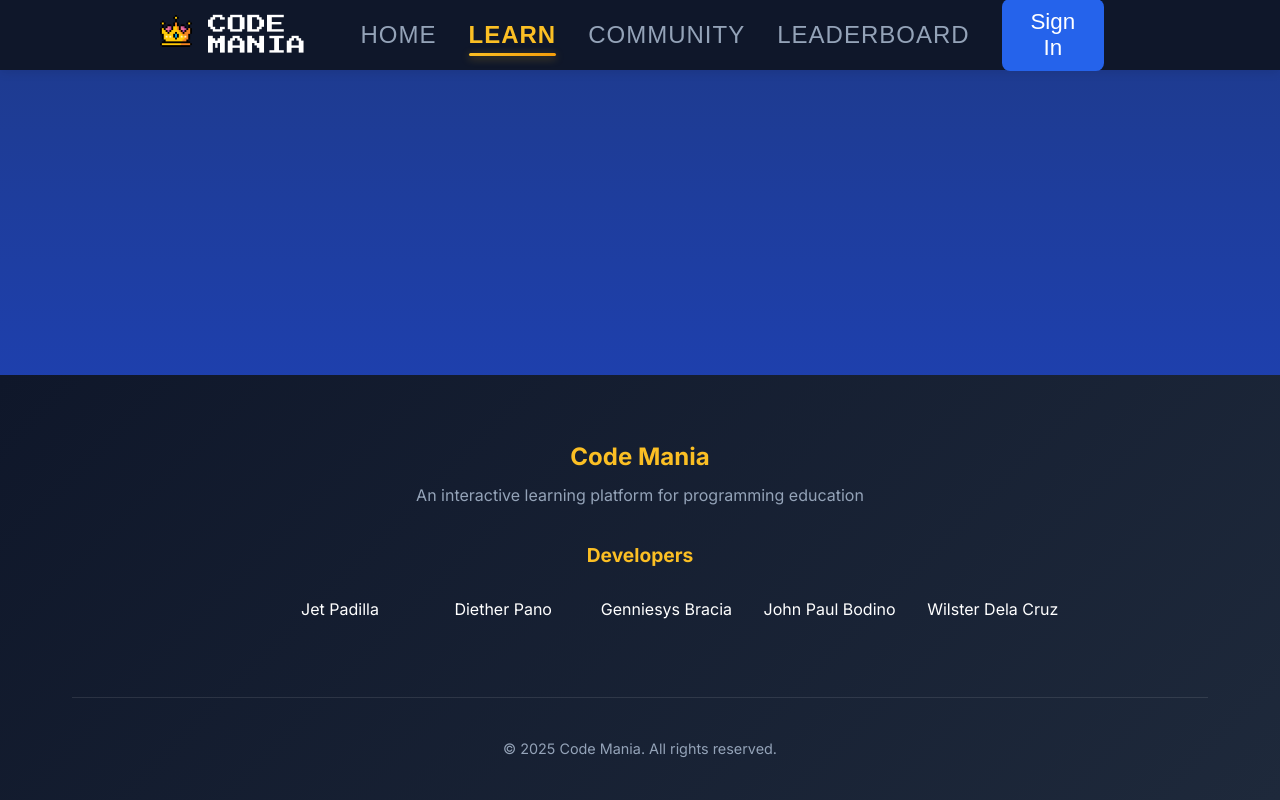
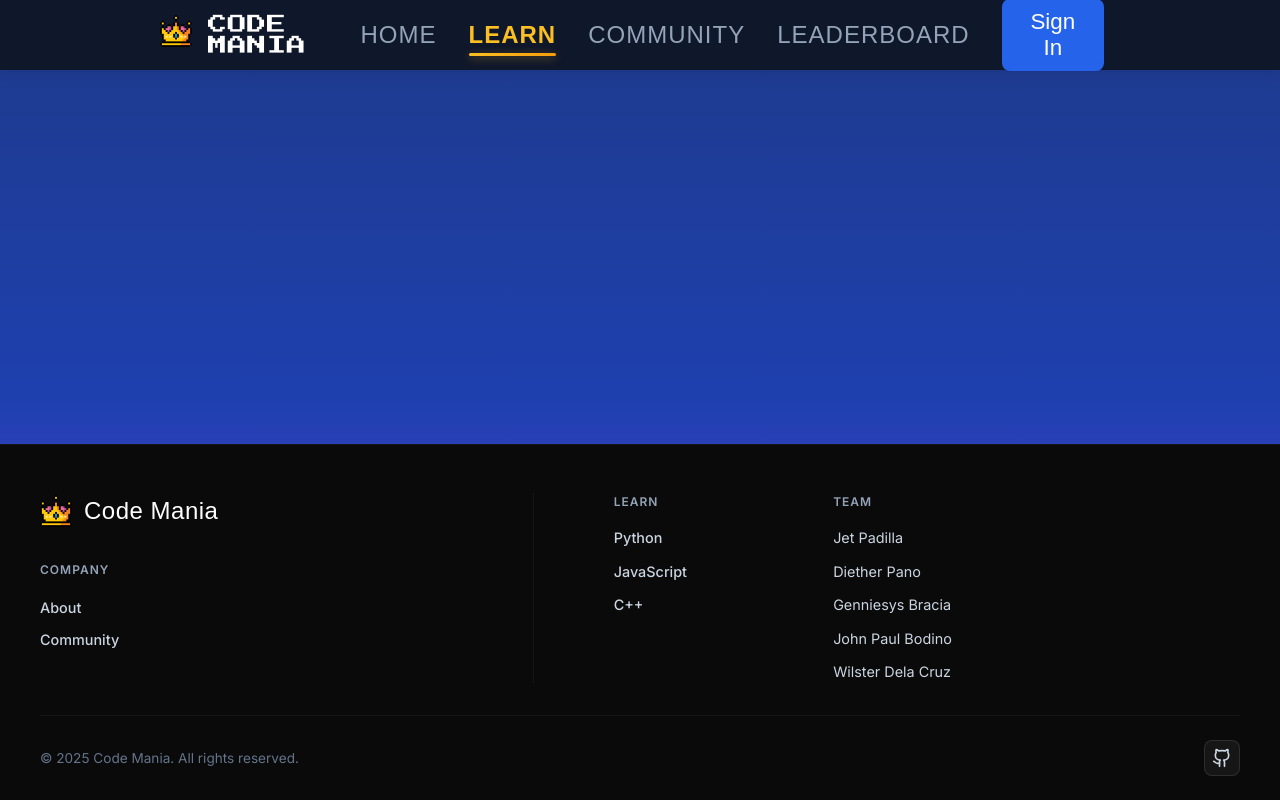
Before and after one commit to Code-Mania-Team/Code-Mania, a React (Vite) app in the folder frontend/: page /learn/python/exercise/1 in a window 1280 px wide. Built offline with nearby package versions, Linux system fonts and the light colour scheme; a web font is replaced by a local one.

Commit message:
footer fix

```diff
--- a/frontend/src/App.css
+++ b/frontend/src/App.css
@@ -490,137 +490,203 @@ body {
 
 /* === Footer === */
 .footer {
-  background: linear-gradient(135deg, #0f172a 0%, #1e293b 100%);
-  color: white;
-  padding: 4rem 0 2rem;
-  position: relative;
-  overflow: hidden;
-  font-family: 'Inter', sans-serif;
+  background: #0a0a0a;
+  padding: 3rem 2rem 1.5rem;
+  border-top: 1px solid rgba(255, 255, 255, 0.05);
+  font-family: 'Inter', -apple-system, BlinkMacSystemFont, 'Segoe UI', Roboto, sans-serif;
 }
 
 .footer-container {
   max-width: 1200px;
   margin: 0 auto;
-  padding: 0 2rem;
 }
 
-.footer-content {
+.footer-top {
+  display: grid;
+  grid-template-columns: 1.5fr 2fr;
+  gap: 3rem;
+  padding-bottom: 2rem;
+  border-bottom: 1px solid rgba(255, 255, 255, 0.05);
+}
+
+@media (max-width: 768px) {
+  .footer-top {
+    grid-template-columns: 1fr;
+    gap: 2rem;
+  }
+
+  .footer-brand {
+    padding-right: 0;
+    border-right: none;
+    padding-bottom: 1.5rem;
+    border-bottom: 1px solid rgba(255, 255, 255, 0.05);
+  }
+}
+
+.footer-brand {
   display: flex;
   flex-direction: column;
-  gap: 2rem;
-  text-align: center;
+  gap: 1.5rem;
+  padding-right: 2rem;
+  border-right: 1px solid rgba(255, 255, 255, 0.05);
 }
 
-.thesis-info h3 {
-  font-size: 1.5rem;
-  margin-bottom: 0.5rem;
-  color: #fbbf24;
+.footer-company {
+  margin-top: 0.5rem;
 }
 
-.thesis-info p {
+.footer-company h4 {
+  font-size: 0.75rem;
+  font-weight: 600;
   color: #94a3b8;
-  max-width: 600px;
-  margin: 0 auto;
-  line-height: 1.6;
+  margin-bottom: 1rem;
+  letter-spacing: 1px;
+  text-transform: uppercase;
 }
 
-.team-members h4 {
-  font-size: 1.2rem;
-  margin-bottom: 1rem;
-  color: #fbbf24;
+.footer-company ul {
+  list-style: none;
+  padding: 0;
+  margin: 0;
+  display: flex;
+  flex-direction: column;
+  gap: 0.5rem;
 }
 
-.members-grid {
-  display: grid;
-  grid-template-columns: repeat(auto-fit, minmax(0px, 1fr));
-  gap: 1rem;
-  max-width: 800px;
-  margin: 0 auto;
+.footer-company ul li a {
+  color: #cbd5e1;
+  text-decoration: none;
+  font-size: 0.9rem;
+  transition: color 0.2s ease;
 }
 
-.member {
-  padding: 0.75rem;
-  border-radius: 8px;
-  width: 200px;
+.footer-company ul li a:hover {
+  color: white;
 }
 
-.academic-info {
-  margin-top: 2rem;
-  padding-top: 2rem;
-  border-top: 1px solid rgba(255, 255, 255, 0.1);
+.footer-logo {
+  display: flex;
+  align-items: center;
+  gap: 0.75rem;
 }
 
-.academic-info p {
-  color: #94a3b8;
-  margin: 0.5rem 0;
-  font-size: 0.9rem;
+.footer-logo img {
+  width: 2rem;
+  height: 2rem;
 }
 
-.socials h4 {
+.footer-logo span {
   font-family: 'Jersey 10', sans-serif;
   font-size: 1.5rem;
-  margin-bottom: 1.5rem;
+  color: white;
+  letter-spacing: 0.5px;
+}
+
+.footer-tagline {
   color: #94a3b8;
+  font-size: 0.9rem;
+  margin: 0;
+}
+
+.footer-columns {
+  display: grid;
+  grid-template-columns: repeat(3, 1fr);
+  gap: 2rem;
+  padding-left: 2rem;
+}
+
+@media (max-width: 768px) {
+  .footer-columns {
+    grid-template-columns: 1fr;
+    padding-left: 0;
+  }
+}
+
+.footer-column h4 {
+  font-size: 0.75rem;
+  font-weight: 600;
+  color: #94a3b8;
+  margin-bottom: 1rem;
   letter-spacing: 1px;
 }
 
-.social-icons {
+.footer-column ul {
+  list-style: none;
+  padding: 0;
+  margin: 0;
   display: flex;
-  gap: 1rem;
-  justify-content: center;
-  margin: 0 auto 2rem;
-  flex-wrap: wrap;
-  max-width: 400px;
+  flex-direction: column;
+  gap: 0.75rem;
 }
 
-.social-icon {
-  width: 3rem;
-  height: 3rem;
-  border-radius: 0.75rem;
+.footer-column ul li {
+  font-size: 0.9rem;
+  color: #cbd5e1;
+}
+
+.footer-column ul li a {
+  color: #cbd5e1;
+  text-decoration: none;
+  transition: color 0.2s ease;
+}
+
+.footer-column ul li a:hover {
+  color: white;
+}
+
+.footer-bottom {
+  display: flex;
+  justify-content: space-between;
+  align-items: center;
+  padding-top: 1.5rem;
+}
+
+.footer-legal {
+  display: flex;
+  align-items: center;
+  gap: 2rem;
+  color: #64748b;
+  font-size: 0.85rem;
+}
+
+.footer-links {
+  display: flex;
+  gap: 1.5rem;
+}
+
+.footer-links a {
+  color: #64748b;
+  text-decoration: none;
+  transition: color 0.2s ease;
+}
+
+.footer-links a:hover {
+  color: #94a3b8;
+}
+
+.footer-socials {
+  display: flex;
+  gap: 0.75rem;
+}
+
+.footer-socials a {
+  width: 2.25rem;
+  height: 2.25rem;
+  border-radius: 0.5rem;
   background: rgba(255, 255, 255, 0.05);
-  backdrop-filter: blur(10px);
   border: 1px solid rgba(255, 255, 255, 0.1);
   display: flex;
   align-items: center;
   justify-content: center;
-  transition: all 0.3s ease;
-  color: white;
-  font-size: 1.2rem;
-  cursor: pointer;
+  color: #cbd5e1;
+  transition: all 0.2s ease;
 }
 
-.social-icon:hover {
-  background: rgba(59, 130, 246, 0.2);
-  border-color: rgba(59, 130, 246, 0.5);
-  transform: translateY(-3px) scale(1.05);
-  box-shadow: 0 4px 15px rgba(59, 130, 246, 0.2);
-}
-
-.social-icon svg,
-.social-icon-svg {
-  width: 1.5rem;
-  height: 1.5rem;
+.footer-socials a:hover {
+  background: rgba(255, 255, 255, 0.1);
+  border-color: rgba(255, 255, 255, 0.2);
   color: white;
-}
-
-.discord { background: #8b5cf6; }
-.discord:hover { background: #7c3aed; transform: translateY(-2px); }
-.facebook { background: #3b82f6; }
-.facebook:hover { background: #2563eb; transform: translateY(-2px); }
-.twitter { background: #0ea5e9; }
-.twitter:hover { background: #0284c7; transform: translateY(-2px); }
-.youtube { background: #ef4444; }
-.youtube:hover { background: #dc2626; transform: translateY(-2px); }
-
-.copyright {
-  color: #64748b;
-  font-size: 0.85rem;
-  margin-top: 3rem;
-  padding-top: 2rem;
-  border-top: 1px solid rgba(255, 255, 255, 0.05);
-  width: 100%;
-  font-family: 'Inter', sans-serif;
-  letter-spacing: 0.5px;
+  transform: translateY(-2px);
 }
 
 /* Responsive adjustments */
@@ -630,7 +696,9 @@ body {
   .learn-text h2 { font-size: 2.2rem; }
   .explore-btn { width: 100%; max-width: 280px; margin: 0 auto; }
   .hero-title { font-size: 2.5rem; }
-  .footer { padding: 3rem 1.5rem 1.5rem; }
-  .social-icon { width: 42px; height: 42px; font-size: 1.1rem; }
-  .copyright { font-size: 0.8rem; margin-top: 2rem; padding-top: 1.5rem; }
+  .footer { padding: 2rem 1rem 1rem; }
+  .footer-top { grid-template-columns: 1fr; gap: 2rem; }
+  .footer-columns { grid-template-columns: repeat(2, 1fr); gap: 1.5rem; }
+  .footer-bottom { flex-direction: column; gap: 1.5rem; text-align: center; }
+  .footer-legal { flex-direction: column; gap: 1rem; }
 }
--- a/frontend/src/App.jsx
+++ b/frontend/src/App.jsx
@@ -1,5 +1,5 @@
-import { useState } from 'react';
-import { BrowserRouter as Router, Routes, Route } from 'react-router-dom';
+import { useState, useEffect } from 'react';
+import { BrowserRouter as Router, Routes, Route, useLocation } from 'react-router-dom';
 import { Code, Play, Twitter, Youtube } from 'lucide-react';
 import './App.css';
 import Header from "./components/header";
@@ -10,6 +10,21 @@ import Learn from "./pages/Learn";
 import PythonCourse from "./pages/PythonCourse";
 import CppCourse from "./pages/CppCourse";
 import JavaScriptCourse from "./pages/JavaScriptCourse";
+
+// Component to handle scrolling to top on route change
+const ScrollToTop = () => {
+  const { pathname } = useLocation();
+
+  useEffect(() => {
+    // Scroll to top smoothly when path changes
+    window.scrollTo({
+      top: 0,
+      behavior: 'smooth'
+    });
+  }, [pathname]);
+
+  return null;
+};
 
 const Home = () => (
   <>
@@ -89,6 +104,7 @@ function App() {
     <Router>
       <div className="app">
         <Header />
+        <ScrollToTop />
         <main className="main-content">
           <Routes>
             <Route path="/learn" element={<Learn />} />
--- a/frontend/src/components/footer.jsx
+++ b/frontend/src/components/footer.jsx
@@ -1,4 +1,6 @@
 import React from 'react';
+import { Instagram, Twitter, Github, Youtube, Linkedin } from 'lucide-react';
+import crown from "../assets/crown.png";
 import "../App.css";
 
 const Footer = () => {
@@ -7,25 +9,54 @@ const Footer = () => {
   return (
     <footer className="footer">
       <div className="footer-container">
-        <div className="footer-content">
-          <div className="thesis-info">
-            <h3>Code Mania</h3>
-            <p>An interactive learning platform for programming education</p>
-          </div>
-
-          <div className="team-members">
-            <h4>Developers</h4>
-            <div className="members-grid">
-              <div className="member">Jet Padilla</div>
-              <div className="member">Diether Pano</div>
-              <div className="member">Genniesys Bracia</div>
-              <div className="member">John Paul Bodino</div>
-              <div className="member">Wilster Dela Cruz</div>
+        <div className="footer-top">
+          <div className="footer-brand">
+            <div className="footer-logo">
+              <img src={crown} alt="Code Mania" />
+              <span>Code Mania</span>
+            </div>
+            <div className="footer-company">
+              <h4>COMPANY</h4>
+              <ul>
+                <li><a href="#about">About</a></li>
+                <li><a href="#community">Community</a></li>
+              </ul>
             </div>
           </div>
 
-          <div className="academic-info">
-            <p>© {currentYear} Code Mania. All rights reserved.</p>
+          <div className="footer-columns">
+
+            <div className="footer-column">
+              <h4>LEARN</h4>
+              <ul>
+                <li><a href="/learn/python">Python</a></li>
+                <li><a href="/learn/javascript">JavaScript</a></li>
+                <li><a href="/learn/cpp">C++</a></li>
+              </ul>
+            </div>
+
+            <div className="footer-column">
+              <h4>TEAM</h4>
+              <ul>
+                <li>Jet Padilla</li>
+                <li>Diether Pano</li>
+                <li>Genniesys Bracia</li>
+                <li>John Paul Bodino</li>
+                <li>Wilster Dela Cruz</li>
+              </ul>
+            </div>
+          </div>
+        </div>
+
+        <div className="footer-bottom">
+          <div className="footer-legal">
+            <span>© {currentYear} Code Mania. All rights reserved.</span>
+          </div>
+
+          <div className="footer-socials">
+            <a href="https://github.com" target="_blank" rel="noopener noreferrer" aria-label="GitHub">
+              <Github size={20} />
+            </a>
           </div>
         </div>
       </div>
```
Also changed, not shown: frontend/src/components/ScrollToTop.jsx (added, +13 -0 lines).
